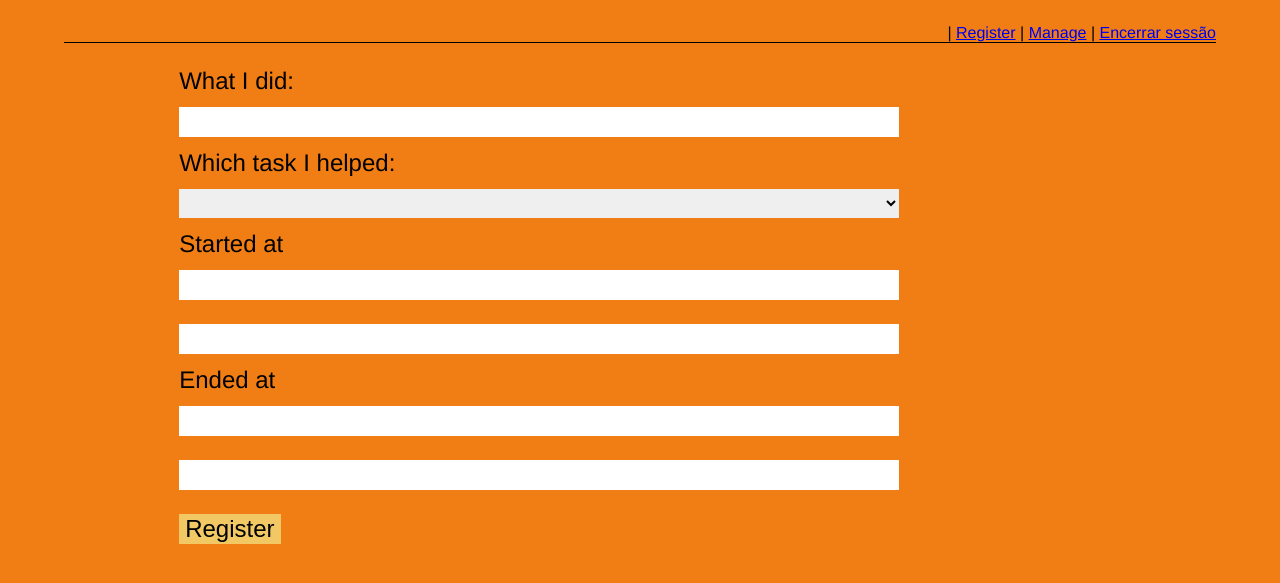
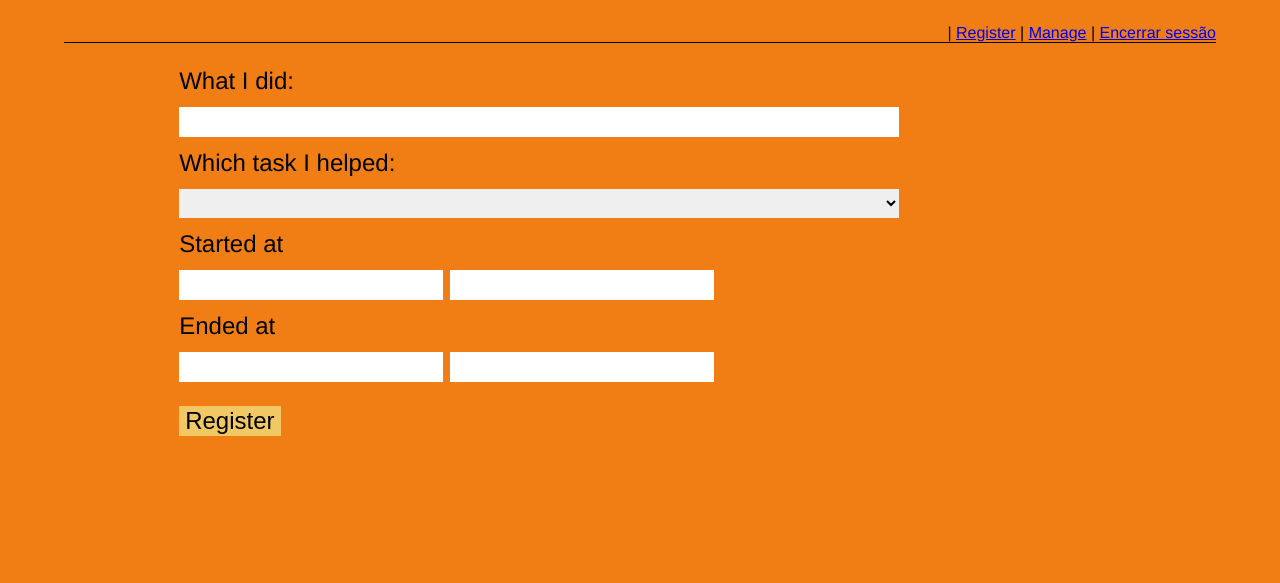
Before and after one commit to brandizzi/netunong, a Django app: template templates/register/add.html in a window 1280 px wide. Shown: the top 583 px of the page. Run offline with Django 3.2, Linux system fonts and the light colour scheme; the template is opened without the code that fills it: values that come from a table or form of the project are taken from there, others are empty; tables that the repository leaves empty hold one stand-in row (values such as "Sample post"); some libraries are stand-ins or nearby versions.

Commit message:
Now dates have datepicker

```diff
--- a/static/register.css
+++ b/static/register.css
@@ -17,3 +17,12 @@ input, select {
 input[type=submit] {
     width: auto;
 }
+
+input.date, input.time {
+    font-size: 100%;
+    width: 11em;
+    margin: 0.5em 0;
+}
+
+/* Making datepicker work */
+.date {z-index: 3000;}
--- a/templates/register/add.html
+++ b/templates/register/add.html
@@ -4,6 +4,18 @@
 {% block title %}Netuno NG - o que eu fiz{% endblock %}
 
 {% block operation %}add{% endblock %}
+
+{% block customcss %}
+<link rel="stylesheet" type="text/css" href="/static/register.css" />
+<link type="text/css" href="/static/css/custom-theme/jquery-ui-1.8.12.custom.css" rel="stylesheet" />
+
+<script type="application/javascript" src="/static/jquery-1.5.min.js"></script>
+<script type="application/javascript" src="/static/jquery.ui.core.js"></script>
+<script type="application/javascript" src="/static/jquery-ui-1.8.12.custom.js"></script>
+<script type="application/javascript" src="/static/jquery.ui.datepicker.js"></script>
+<script type="application/javascript" src="/static/dateinput.js"></script>
+{% endblock %}
+
 
 {% block formcontent %}
 
@@ -23,7 +35,7 @@
     <input type="text" name="start-date" class="start-date date" />
     <input type="text" name="start-time"  class="start-time time" /><br/>
 
-    {% trans "Ended at" %}
+    {% trans "Ended at" %}<br />
     <input type="text" name="end-date"  class="end-date date" />
     <input type="text" name="end-time"  class="end-time time" /><br/>
 
```
Also changed, not shown: templates/register/manage.html (+6 -1 lines).
